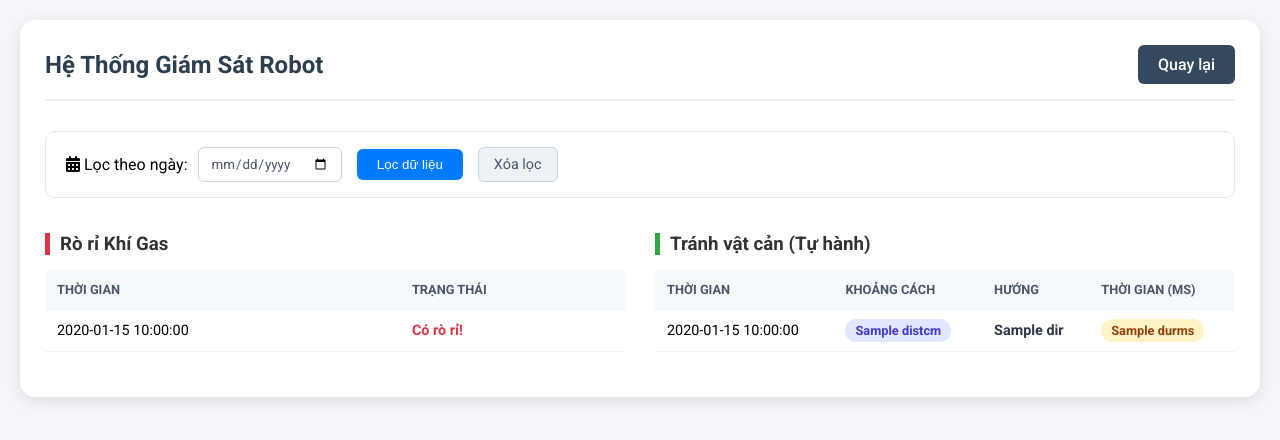
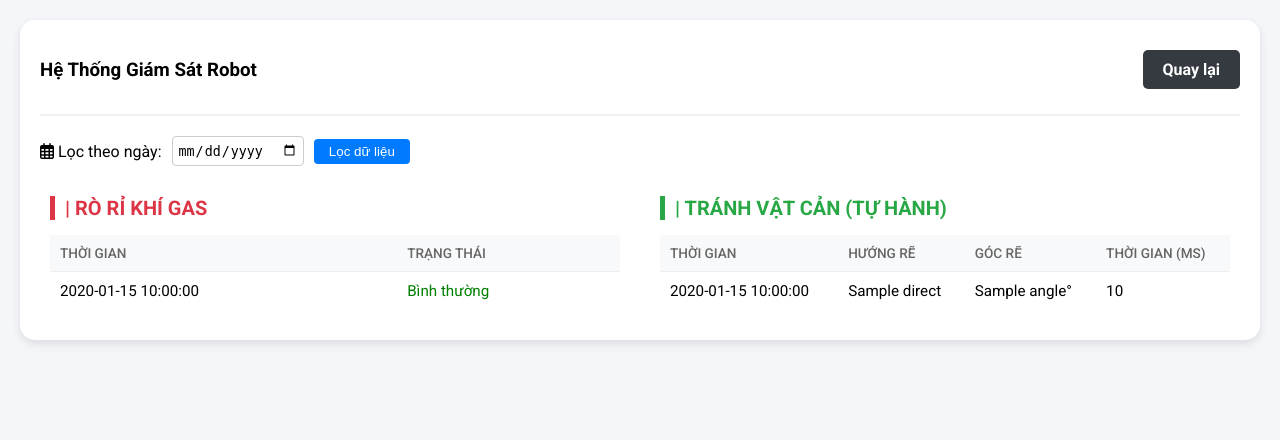
Before and after one commit to TUANPRO-2406/Mobile_Robot, a Flask app: template templates/history.html in a window 1280 px wide. Shown: the top 440 px of the page. Run offline with Flask 3, Linux system fonts and the light colour scheme; the template is opened without the code that fills it: most values are stand-ins (such as "Sample title", 1, 10 or a date in 2020).

Commit message:
sap final

```diff
--- a/app.py
+++ b/app.py
@@ -9,6 +9,7 @@ import ssl
 
 MONGO_URI = os.environ.get("MONGO_URI", "mongodb://localhost:27017/")
 DB_NAME = "Mobile_Robot"
+
 TELEMETRY_COLLECTION = "telemetry"
 SENSOR_COLLECTION = "sensor"
 
@@ -28,6 +29,7 @@ except Exception as e:
     print(f"MongoDB connection failed: {e}")
     print("WARNING: Application running without database connection.")
     telemetry_collection = None
+    sensor_collection = None
 
 MQTT_BROKER = "6400101a95264b8e8819d8992ed8be4e.s1.eu.hivemq.cloud"
 MQTT_PORT = 8883
@@ -50,95 +52,73 @@ current_state = {
 }
 
 def on_connect(client, userdata, flags, rc):
-    """Callback khi kết nối thành công: Đăng ký Topic (API V2)."""
     print(f"MQTT Connected successfully with result code {rc}")
     client.subscribe(MQTT_STATUS_TOPIC)
     client.subscribe(MQTT_DATA_TOPIC)
 
 def on_message(client, userdata, msg):
-    """Callback khi nhận được dữ liệu trạng thái từ ESP (API V2)."""
     global current_state
     try:
         payload = msg.payload.decode()
         data = json.loads(payload)
 
-        if msg.topic == MQTT_STATUS_TOPIC:
-            robot_mode = data.get('mode', current_state['mode'])
-            robot_speed = data.get('speed', current_state['speed'])
-            robot_dir = data.get('dir', current_state['last_command'])
+        # 1. DATA TOPIC: Gas Only
+        if msg.topic == MQTT_DATA_TOPIC:
             gas_val = data.get('gas', 0)
+            current_state['gas'] = gas_val
 
-            # 1. Log Telemetry chung
-            if telemetry_collection is not None:
+            if gas_val > 600 and sensor_collection is not None:
+                sensor_record = {
+                    "timestamp": datetime.datetime.now(),
+                    "gas_value": gas_val,
+                }
+                sensor_collection.insert_one(sensor_record)
+                print(f"ALARM: Gas leak detected ({gas_val}) -> Saved to DB 'sensor'")
+
+        # 2. STATUS TOPIC: Robot State & Avoidance
+        elif msg.topic == MQTT_STATUS_TOPIC:
+            # Update Robot State
+            current_state['mode'] = data.get('mode', current_state['mode'])
+            current_state['speed'] = data.get('spd', current_state['speed'])
+            if 'cmd' in data:
+                current_state['last_command'] = data['cmd']
+
+            # Avoidance Events
+            if 'duration' in data and telemetry_collection is not None:
                 telemetry_record = {
                     "timestamp": datetime.datetime.now(),
-                    "speed": robot_speed,
-                    "mode": robot_mode,
-                    "direction": robot_dir,
-                    "gas": gas_val,
-                    "raw_data": data
+                    "direct": data.get('direct'),
+                    "angle": data.get('angle'),
+                    "duration": data.get('duration'),
                 }
-
-                # Kiểm tra rò rỉ khí gas -> Đánh dấu bản ghi
-                if gas_val > 500:
-                    telemetry_record["event_type"] = "GAS_ALERT"
-
-                # Kiểm tra tránh vật cản (từ Arduino gửi về)
-                if 'a_dur' in data:
-                    telemetry_record["event_type"] = "AVOIDANCE"
-                    telemetry_record["avoid_dist"] = data.get('a_dist')
-                    telemetry_record["avoid_dur"] = data.get('a_dur')
-                    telemetry_record["avoid_dir"] = data.get('a_dir')
-
                 telemetry_collection.insert_one(telemetry_record)
-
-            current_state['speed'] = robot_speed
-            current_state['mode'] = robot_mode
-            current_state['gas'] = gas_val
-
-        elif msg.topic == MQTT_DATA_TOPIC:
-            if sensor_collection is not None:
-                sensor_record = {
-                    "timestamp": datetime.datetime.now(),
-                    "gas_value": data.get('gas'),
-                    "raw_data": data
-                }
-                sensor_collection.insert_one(sensor_record)
+                print(f"EVENT: Obstacle Avoided ({data.get('direct')}) -> Saved to DB 'telemetry'")
 
     except Exception as e:
         print(f"Error processing message: {e}")
 
 @app.before_request
 def setup_mqtt_worker():
-    """Khởi tạo MQTT Client cho mỗi Worker Gunicorn (Chỉ chạy một lần)."""
-
     if 'mqtt_connected_flag' not in app.config or not app.config.get('mqtt_connected_flag'):
-
         print("--- Setting up MQTT Worker Process ---")
-
         if MQTT_USERNAME and MQTT_PASSWORD:
             mqtt_client.username_pw_set(MQTT_USERNAME, MQTT_PASSWORD)
-
-        print(f"MQTT config -> broker={MQTT_BROKER} port={MQTT_PORT} user_set={bool(MQTT_USERNAME)}")
 
         try:
             tls_ctx = ssl.create_default_context()
             tls_ctx.check_hostname = True
             mqtt_client.tls_set_context(tls_ctx)
-            print("MQTT TLS: Using system default CA context.")
         except Exception as e:
             print(f"WARNING: Could not set MQTT TLS context: {e}")
 
         mqtt_client.on_connect = on_connect
         mqtt_client.on_message = on_message
 
-        client_id = f'flask-robot-publisher-{datetime.datetime.now().timestamp()}'
         try:
-            print(f"Attempting MQTT connect to {MQTT_BROKER}:{MQTT_PORT} ...")
             mqtt_client.connect(MQTT_BROKER, MQTT_PORT, 60)
             mqtt_client.loop_start()
             app.config['mqtt_connected_flag'] = True
-            print("INFO: MQTT Client thread started successfully within Worker.")
+            print("INFO: MQTT Client thread started successfully.")
         except Exception as e:
             print(f"FATAL ERROR: Could not connect MQTT Broker. Details: {e}")
 
@@ -157,24 +137,9 @@ def receive_command():
         'spd': current_state['speed'],
         'mode': current_state['mode']
     })
-
     mqtt_client.publish(MQTT_CMD_TOPIC, mqtt_payload, qos=0)
 
     current_state['last_command'] = command
-    print(f"Flask ==> PUBLISHED: {command} to {MQTT_CMD_TOPIC}")
-
-    if telemetry_collection is not None:
-        try:
-            telemetry_collection.insert_one({
-                "timestamp": datetime.datetime.now(),
-                "speed": current_state['speed'],
-                "mode": current_state['mode'],
-                "direction": command,
-                "raw_data": {"event": "command_web", "note": f"User sent {command}"}
-            })
-            print(f"Flask ==> MongoDB: Logged command {command}")
-        except Exception as e:
-            print(f"Flask ==> MongoDB Error: {e}")
 
     return jsonify({
         'status': 'OK',
@@ -195,19 +160,6 @@ def set_speed(value):
         })
         mqtt_client.publish(MQTT_CMD_TOPIC, mqtt_payload, qos=0)
 
-        if telemetry_collection is not None:
-            try:
-                telemetry_collection.insert_one({
-                    "timestamp": datetime.datetime.now(),
-                    "speed": value,
-                    "mode": current_state['mode'],
-                    "direction": current_state['last_command'],
-                    "raw_data": {"event": "speed_set_web", "note": f"User set speed to {value}"}
-                })
-                print(f"Flask ==> MongoDB: Logged speed change to {value}")
-            except Exception as e:
-                print(f"Flask ==> MongoDB Error: {e}")
-
         return jsonify({'status': 'OK', 'speed': value, 'mode': current_state['mode']}), 200
 
     return jsonify({'status': 'Error', 'message': 'Invalid speed value'}), 400
@@ -226,22 +178,7 @@ def toggle_mode():
         'mode': current_state['mode']
     })
     mqtt_client.publish(MQTT_CMD_TOPIC, mqtt_payload, qos=0)
-
-
     mqtt_client.publish('robot/mode/status', json.dumps({"mode": current_state['mode']}), qos=0)
-
-    if telemetry_collection is not None:
-        try:
-            telemetry_collection.insert_one({
-                "timestamp": datetime.datetime.now(),
-                "speed": current_state['speed'],
-                "mode": current_state['mode'],
-                "direction": current_state['last_command'],
-                "raw_data": {"event": "mode_switch_web", "note": "User toggled mode"}
-            })
-            print(f"Flask ==> MongoDB: Logged mode change to {current_state['mode']}")
-        except Exception as e:
-            print(f"Flask ==> MongoDB Error: {e}")
 
     return jsonify({
         'status': 'OK',
@@ -263,7 +200,6 @@ def get_status():
 
 @app.route('/health', methods=['GET'])
 def health_check():
-    """Simple health endpoint: checks MongoDB ping and MQTT connection status."""
     db_ok = False
     try:
         mongo_client.admin.command('ping')
@@ -282,10 +218,10 @@ def health_check():
 
 @app.route('/history')
 def history_page():
-    if telemetry_collection is None:
+    if telemetry_collection is None and sensor_collection is None:
         return render_template('history.html', gas_history=[], auto_history=[], selected_date="")
 
-    selected_date = request.args.get('date', "") # Định dạng YYYY-MM-DD
+    selected_date = request.args.get('date', "")
     query_filter = {}
 
     if selected_date:
@@ -294,42 +230,42 @@ def history_page():
             end_date = start_date + datetime.timedelta(days=1)
             query_filter["timestamp"] = {"$gte": start_date, "$lt": end_date}
         except ValueError:
-            pass # Ngày không hợp lệ, bỏ qua lọc
+            pass
 
     try:
-        # 1. Lọc lịch sử rò rỉ khí gas
-        gas_filter = {"event_type": "GAS_ALERT"}
-        gas_filter.update(query_filter)
+        gas_history = []
+        if sensor_collection is not None:
+            gas_filter = {}
+            gas_filter.update(query_filter)
 
-        gas_cursor = telemetry_collection.find(gas_filter).sort('timestamp', -1)
-        if not selected_date: gas_cursor = gas_cursor.limit(50)
+            gas_cursor = sensor_collection.find(gas_filter).sort('timestamp', -1)
+            if not selected_date: gas_cursor = gas_cursor.limit(50)
 
-        gas_history = []
-        for record in gas_cursor:
-            gas_history.append({
-                'timestamp': record.get('timestamp').strftime('%d/%m/%Y %H:%M:%S'),
-                'value': record.get('gas', 0)
-            })
-
-        # 2. Lọc lịch sử tránh vật cản
-        auto_filter = {"event_type": "AVOIDANCE"}
-        auto_filter.update(query_filter)
-
-        auto_cursor = telemetry_collection.find(auto_filter).sort('timestamp', -1)
-        if not selected_date: auto_cursor = auto_cursor.limit(50)
+            for record in gas_cursor:
+                gas_history.append({
+                    'timestamp': record.get('timestamp').strftime('%d/%m/%Y %H:%M:%S'),
+                    'value': record.get('gas_value', 0)
+                })
 
         auto_history = []
-        for record in auto_cursor:
-            auto_history.append({
-                'timestamp': record.get('timestamp').strftime('%d/%m/%Y %H:%M:%S'),
-                'dist': record.get('avoid_dist', 0),
-                'dir': record.get('avoid_dir', 'S'),
-                'dur': record.get('avoid_dur', 0)
-            })
+        if telemetry_collection is not None:
+            auto_filter = {}
+            auto_filter.update(query_filter)
+
+            auto_cursor = telemetry_collection.find(auto_filter).sort('timestamp', -1)
+            if not selected_date: auto_cursor = auto_cursor.limit(50)
+
+            for record in auto_cursor:
+                auto_history.append({
+                    'timestamp': record.get('timestamp').strftime('%d/%m/%Y %H:%M:%S'),
+                    'direct': record.get('direct', 'S'),
+                    'angle': record.get('angle', 0),
+                    'duration': record.get('duration', 0),
+                })
 
         return render_template('history.html',
                                gas_history=gas_history,
-                               auto_history=auto_history,
+auto_history=auto_history,
                                selected_date=selected_date)
 
     except Exception as e:
--- a/templates/history.html
+++ b/templates/history.html
@@ -17,228 +17,147 @@
 
         .container {
             max-width: 1200px;
-            /* Tăng chiều rộng để vừa 2 bảng */
             margin: 0 auto;
             background: white;
-            padding: 25px;
+            padding: 20px;
             border-radius: 15px;
-            box-shadow: 0 4px 15px rgba(0, 0, 0, 0.1);
+            box-shadow: 0 4px 10px rgba(0, 0, 0, 0.1);
         }
 
         .header {
             display: flex;
             justify-content: space-between;
             align-items: center;
-            margin-bottom: 30px;
-            border-bottom: 2px solid #eee;
+            margin-bottom: 20px;
+            border-bottom: 2px solid #f0f0f0;
             padding-bottom: 15px;
         }
 
         h2 {
             margin: 0;
-            color: #2c3e50;
-            font-size: 1.5rem;
+            color: #333;
         }
 
         .btn-back {
             display: inline-block;
             padding: 10px 20px;
-            background-color: #34495e;
+            background-color: #343a40;
             color: white;
             text-decoration: none;
-            border-radius: 6px;
-            font-weight: 500;
-            transition: all 0.3s;
+            border-radius: 5px;
+            font-weight: bold;
+            transition: background 0.3s;
         }
 
         .btn-back:hover {
-            background-color: #2c3e50;
-            transform: translateY(-2px);
+            background-color: #23272b;
         }
 
-        /* Layout 2 bảng cạnh nhau */
-        .history-grid {
+        /* Split View Layout */
+        .split-container {
             display: flex;
-            gap: 30px;
-            align-items: flex-start;
+            flex-wrap: wrap;
+            gap: 20px;
         }
 
-        .history-section {
+        .split-col {
             flex: 1;
-            min-width: 0;
-            /* Ngăn bảng phá vỡ layout */
+            min-width: 350px;
+            background: #fff;
+            padding: 10px;
         }
 
         .section-title {
-            margin-top: 10px;
+            font-size: 1.25rem;
+            font-weight: bold;
             margin-bottom: 15px;
             padding-left: 10px;
-            border-left: 5px solid #007bff;
-            color: #333;
-            font-weight: 700;
+            border-left: 5px solid;
+            text-transform: uppercase;
         }
 
-        .section-title.gas {
+        .title-gas {
             border-left-color: #dc3545;
+            color: #dc3545;
         }
 
-        .section-title.auto {
+        .title-auto {
             border-left-color: #28a745;
+            color: #28a745;
         }
 
         table {
             width: 100%;
             border-collapse: collapse;
-            margin-bottom: 20px;
+            font-size: 0.95rem;
         }
 
         th,
         td {
             text-align: left;
-            padding: 12px;
-            border-bottom: 1px solid #edf2f7;
-            font-size: 0.9rem;
+            padding: 10px;
+            border-bottom: 1px solid #eee;
         }
 
         th {
-            background-color: #f7fafc;
-            color: #4a5568;
-            font-weight: 600;
+            background-color: #f8f9fa;
+            color: #666;
+            font-weight: 500;
             text-transform: uppercase;
-            font-size: 0.8rem;
+            font-size: 0.85rem;
+        }
+
+        tr:last-child td {
+            border-bottom: none;
         }
 
         tr:hover {
-            background-color: #f8f9fa;
+            background-color: #f9f9f9;
         }
 
         .no-data {
             text-align: center;
-            padding: 30px;
-            color: #a0aec0;
+            color: #999;
             font-style: italic;
+            padding: 15px;
         }
 
-        .alert-badge {
-            padding: 4px 10px;
-            border-radius: 12px;
-            font-size: 0.8rem;
+        .gas-danger {
+            color: #dc3545;
             font-weight: bold;
-        }
-
-        .badge-dist {
-            background: #e0e7ff;
-            color: #4338ca;
-        }
-
-        .badge-dur {
-            background: #fef3c7;
-            color: #92400e;
-        }
-
-        .dir-text {
-            font-weight: bold;
-            color: #2d3748;
-        }
-
-        /* Filter Bar */
-        .filter-bar {
-            background: #fff;
-            padding: 15px 20px;
-            border-radius: 10px;
-            margin-bottom: 25px;
-            display: flex;
-            align-items: center;
-            gap: 15px;
-            border: 1px solid #e2e8f0;
-        }
-
-        .filter-group {
-            display: flex;
-            align-items: center;
-            gap: 10px;
-        }
-
-        input[type="date"] {
-            padding: 8px 12px;
-            border: 1px solid #cbd5e0;
-            border-radius: 6px;
-            font-family: inherit;
-            color: #4a5568;
-        }
-
-        .btn-filter {
-            background-color: #007bff;
-            color: white;
-            border: none;
-            padding: 8px 20px;
-            border-radius: 6px;
-            cursor: pointer;
-            font-weight: 500;
-            transition: background 0.2s;
-        }
-
-        .btn-filter:hover {
-            background-color: #0056b3;
-        }
-
-        .btn-clear {
-            background-color: #edf2f7;
-            color: #4a5568;
-            border: 1px solid #cbd5e0;
-            padding: 8px 15px;
-            border-radius: 6px;
-            text-decoration: none;
-            font-size: 0.9rem;
-            transition: all 0.2s;
-        }
-
-        .btn-clear:hover {
-            background-color: #e2e8f0;
-        }
-
-        /* Mobile responsive */
-        @media (max-width: 900px) {
-            .history-grid {
-                flex-direction: column;
-            }
-
-            .filter-bar {
-                flex-direction: column;
-                align-items: stretch;
-            }
         }
     </style>
 </head>
 
 <body>
     <div class="container">
+        <!-- Header -->
         <div class="header">
-            <h2>Hệ Thống Giám Sát Robot</h2>
+            <h3>Hệ Thống Giám Sát Robot</h3>
             <a href="/" class="btn-back">Quay lại</a>
         </div>
 
-        <!-- BỘ LỌC NGÀY -->
-        <form class="filter-bar" method="GET" action="/history">
-            <div class="filter-group">
-                <label for="date-select"><i class="fa-solid fa-calendar-days"></i> Lọc theo ngày:</label>
-                <input type="date" id="date-select" name="date" value="{{ selected_date }}">
-            </div>
-            <button type="submit" class="btn-filter">Lọc dữ liệu</button>
-            {% if selected_date %}
-            <a href="/history" class="btn-clear">Xóa lọc</a>
-            {% endif %}
+        <!-- Filter (Giữ nguyên logic cũ nếu cần, hoặc ẩn hiển giản lược) -->
+        <form style="margin-bottom: 20px; display: flex; align-items: center; gap: 10px;">
+            <label><i class="far fa-calendar-alt"></i> Lọc theo ngày:</label>
+            <input type="date" name="date" value="{{ selected_date }}"
+                style="padding: 5px; border-radius: 4px; border: 1px solid #ccc;">
+            <button type="submit"
+                style="padding: 5px 15px; background: #007bff; color: white; border: none; border-radius: 4px; cursor: pointer;">Lọc
+                dữ liệu</button>
         </form>
 
-        <div class="history-grid">
-            <!-- BẢNG 1: RÒ RỈ KHÍ GAS -->
-            <div class="history-section">
-                <h3 class="section-title gas">Rò rỉ Khí Gas</h3>
+        <div class="split-container">
+            <!-- Cột Trái: Rò rỉ khí Gas -->
+            <div class="split-col">
+                <div class="section-title title-gas">
+                    | Rò rỉ Khí Gas
+                </div>
                 <table>
                     <thead>
                         <tr>
-                            <th>Thời gian</th>
-                            <th>Trạng thái</th>
+                            <th>THỜI GIAN</th>
+                            <th>TRẠNG THÁI</th>
                         </tr>
                     </thead>
                     <tbody>
@@ -246,28 +165,36 @@
                         {% for row in gas_history %}
                         <tr>
                             <td>{{ row.timestamp }}</td>
-                            <td style="color: #dc3545; font-weight: bold;">Có rò rỉ!</td>
+                            <td>
+                                {% if row.value > 600 %}
+                                <span class="gas-danger">Có rò rỉ!</span>
+                                {% else %}
+                                <span style="color: green;">Bình thường</span>
+                                {% endif %}
+                            </td>
                         </tr>
                         {% endfor %}
                         {% else %}
                         <tr>
-                            <td colspan="2" class="no-data">Không có rò rỉ.</td>
+                            <td colspan="2" class="no-data">Chưa có dữ liệu rò rỉ.</td>
                         </tr>
                         {% endif %}
                     </tbody>
                 </table>
             </div>
 
-            <!-- BẢNG 2: TỰ TRÁNH VẬT CẢN -->
-            <div class="history-section">
-                <h3 class="section-title auto">Tránh vật cản (Tự hành)</h3>
+            <!-- Cột Phải: Tránh vật cản -->
+            <div class="split-col">
+                <div class="section-title title-auto">
+                    | Tránh vật cản (Tự hành)
+                </div>
                 <table>
                     <thead>
                         <tr>
-                            <th>Thời gian</th>
-                            <th>Khoảng cách</th>
-                            <th>Hướng</th>
-                            <th>Thời gian (ms)</th>
+                            <th>THỜI GIAN</th>
+                            <th>HƯỚNG RẼ</th>
+                            <th>GÓC RẼ</th>
+                            <th>THỜI GIAN (MS)</th>
                         </tr>
                     </thead>
                     <tbody>
@@ -275,14 +202,15 @@
                         {% for row in auto_history %}
                         <tr>
                             <td>{{ row.timestamp }}</td>
-                            <td><span class="alert-badge badge-dist">{{ row.dist }}cm</span></td>
-                            <td class="dir-text">
-                                {% if row.dir == 'L' %}Trái
-                                {% elif row.dir == 'R' %}Phải
-                                {% else %}{{ row.dir }}
+                            <td>
+                                {% if row.direct == 'L' %}Trái
+                                {% elif row.direct == 'R' %}Phải
+                                {% elif row.direct == 'B' %}Lùi
+                                {% else %}{{ row.direct }}
                                 {% endif %}
                             </td>
-                            <td><span class="alert-badge badge-dur">{{ row.dur }}ms</span></td>
+                            <td>{{ row.angle }}&deg;</td>
+                            <td>{{ row.duration }}</td>
                         </tr>
                         {% endfor %}
                         {% else %}
```
Also changed, not shown: templates/index.html (+17 -34 lines).
